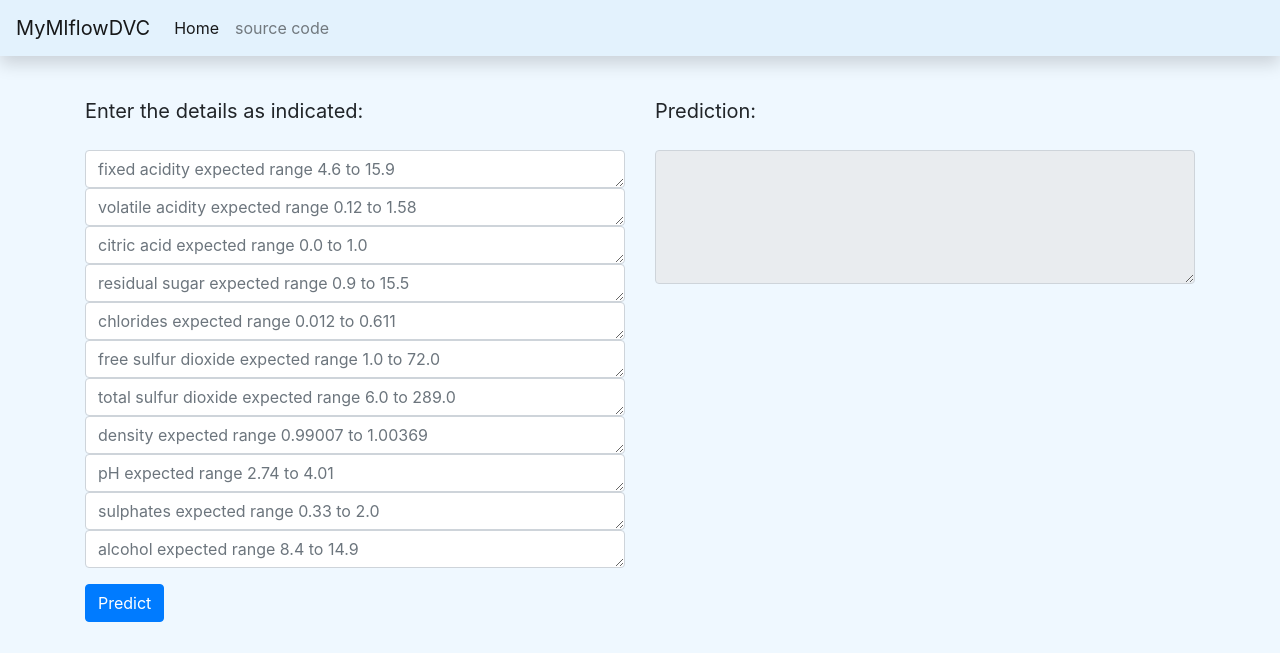
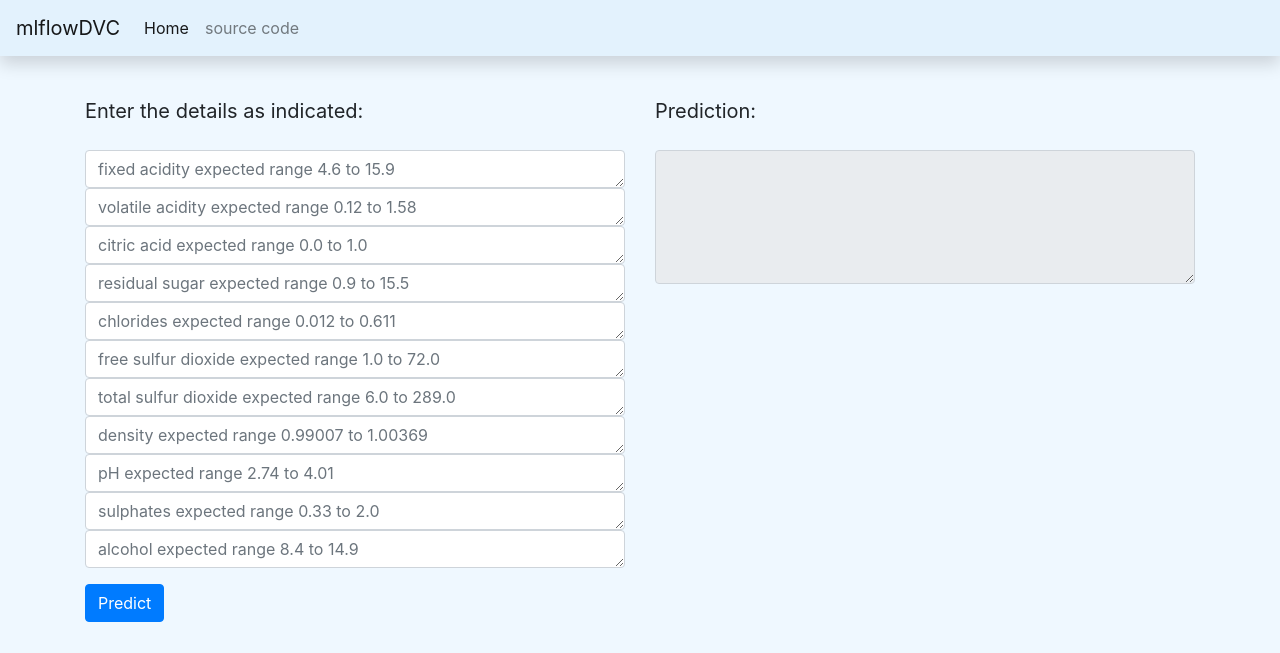
Before and after one commit to arebs23/simple-dvc-demo, a Flask app: page / in a window 1280 px wide. Shown: the top 653 px of the page. Run offline with Flask 2, Linux system fonts and the light colour scheme; some libraries are stand-ins or nearby versions.

Commit message:
mlflow final

```diff
--- a/webapp/templates/index.html
+++ b/webapp/templates/index.html
@@ -15,7 +15,7 @@ WineQuality
 <!-- nav bar -->
 
 <nav class="navbar navbar-expand-lg navbar-light shadow fixed-top" style="background-color: #e3f2fd;">
-    <a class="navbar-brand" href="/">MyMlflowDVC</a>
+    <a class="navbar-brand" href="/">mlflowDVC</a>
     <button class="navbar-toggler" type="button" data-toggle="collapse" data-target="#navbarNav"
         aria-controls="navbarNav" aria-expanded="false" aria-label="Toggle navigation">
         <span class="navbar-toggler-icon"></span>
@@ -26,7 +26,7 @@ WineQuality
                 <a class="nav-link" href="/">Home <span class="sr-only">(current)</span></a>
             </li>
             <li class="nav-item">
-                <a class="nav-link" href="https://github.com/arebs23/simple-dvc-demo">source code</a>
+                <a class="nav-link" href="https://github.com/c17hawke/dvc-plus-cml-test">source code</a>
             </li>
         </ul>
     </div>
```
